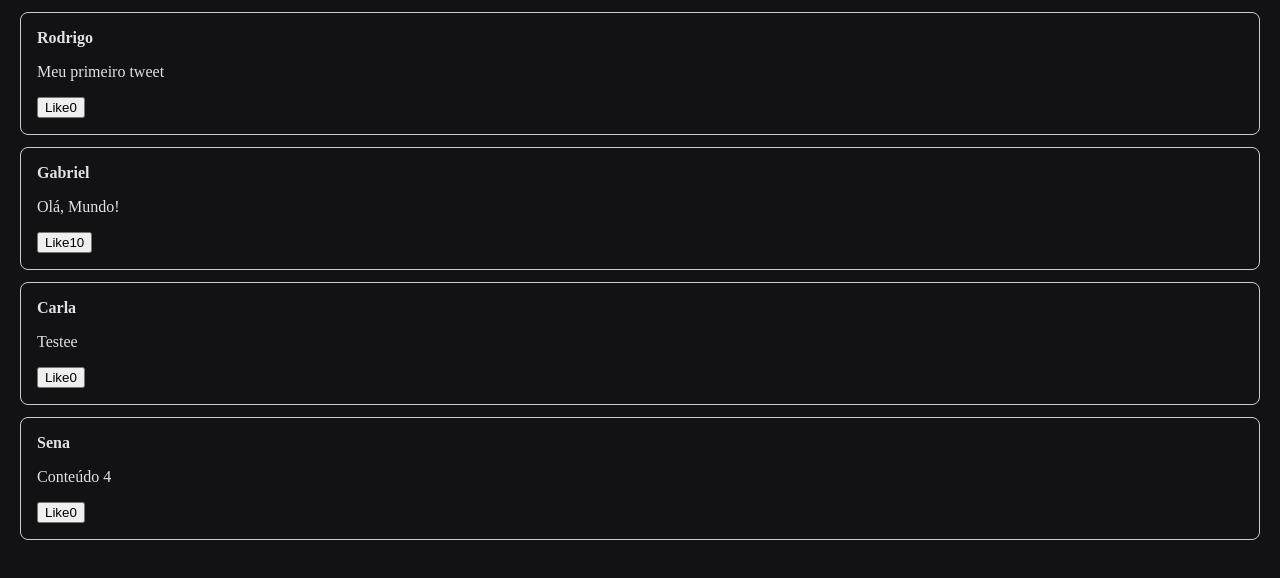
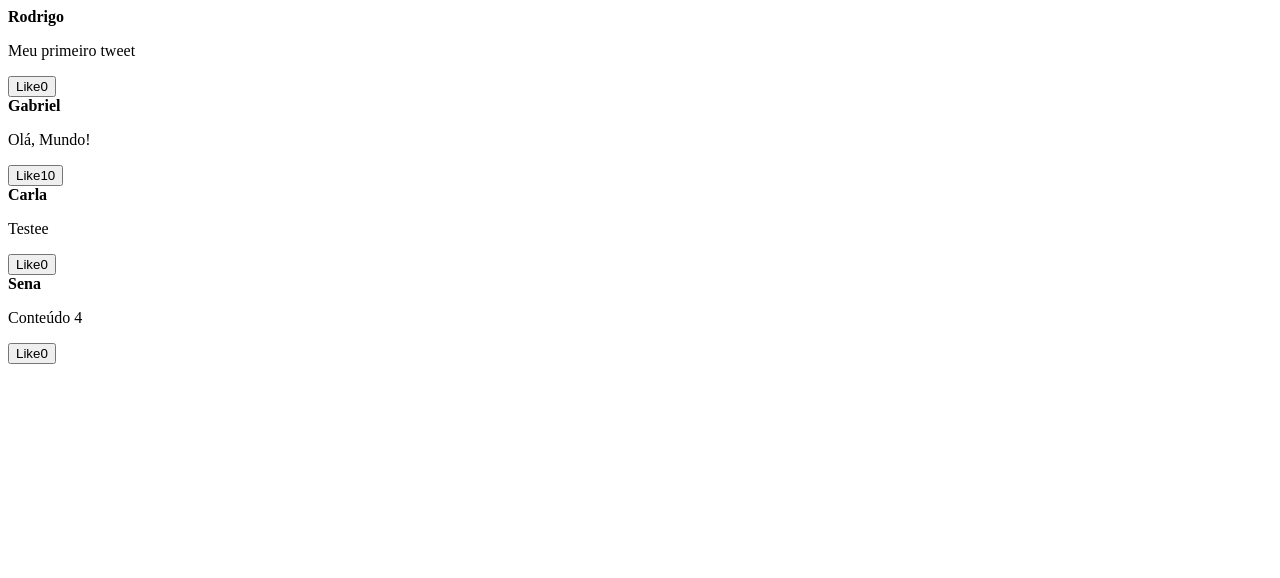
Before and after one commit to Gabriel-Sena/Masterclass, a React (Vite) app in the folder ui-twitter/: page / in a window 1280 px wide. Shown: the top 578 px of the page. Built offline with nearby package versions, Linux system fonts and the light colour scheme.

Commit message:
Revert ":sparkles: fundamentos css"
This reverts commit 88e9e85f25bfa4309dc334ccda6c7f4db9bae1b5.

```diff
--- a/ui-twitter/src/components/Tweet.tsx
+++ b/ui-twitter/src/components/Tweet.tsx
@@ -5,8 +5,9 @@ interface TweetProps {
 }
 
 export function Tweet(props: TweetProps) {
+
   return (
-    <div className="tweet" style={{borderRadius: 8}}>
+    <div>
       <strong>{props.user}</strong>
       <p>{props.children}</p>
       <button>Like{props.likes ?? 0}</button>
--- a/ui-twitter/src/global.css
+++ b/ui-twitter/src/global.css
@@ -1,10 +1,3 @@
 body{
   background: #121214;
-  color: #e1e1e6;
 }
-
-.tweet{
-  padding: 16px;
-  border: 1px solid #ccc;
-  margin: 12px;
-}
--- a/ui-twitter/src/main.tsx
+++ b/ui-twitter/src/main.tsx
@@ -1,8 +1,6 @@
 import React from 'react'
 import ReactDOM from 'react-dom/client'
 import { Tweet } from './components/Tweet'
-
-import './global.css'
 
 ReactDOM.createRoot(document.getElementById('root')!).render(
   <React.StrictMode>
```
